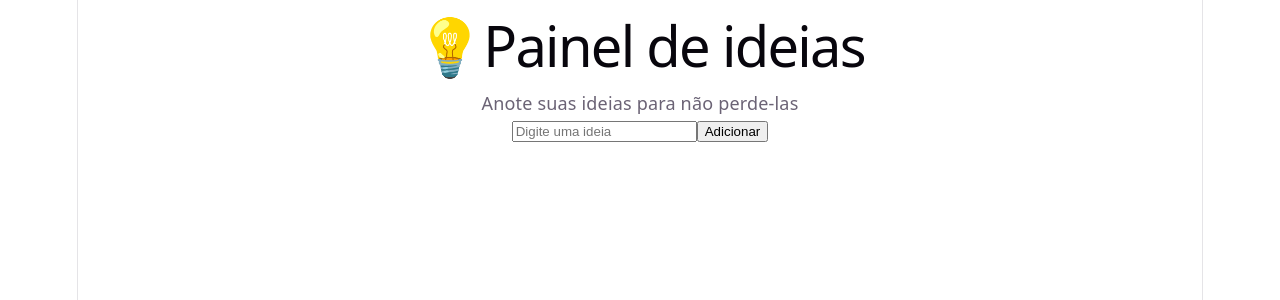
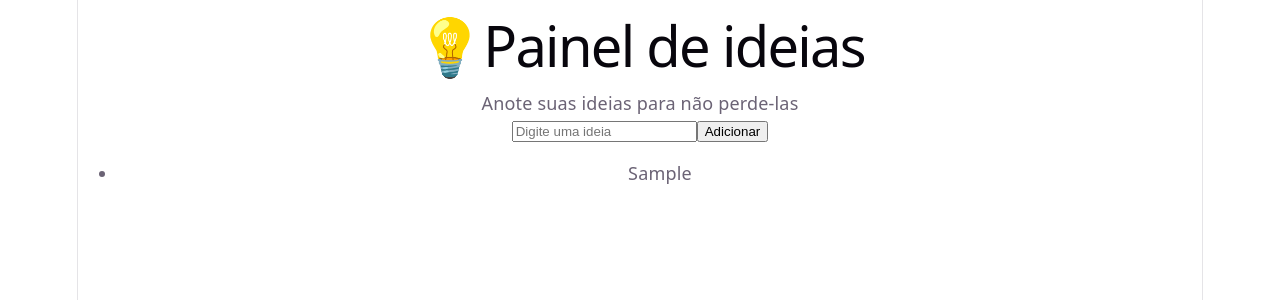
Before and after one commit to mariacmella-11/Painel-PTAC2, a React (Vite) app in the folder Painel de ideias/: page / in a window 1280 px wide. Both pictures are taken after typing "Sample" into the empty fields and a click on the button "Adicionar". Shown: the top 300 px of the page. Built offline with nearby package versions, Linux system fonts and the light colour scheme.

Commit message:
feat: listagem de ideias

```diff
--- a/Painel de ideias/src/App.jsx
+++ b/Painel de ideias/src/App.jsx
@@ -40,6 +40,14 @@ function App() {
     </form>
 
     {erro && <p>{erro}</p>}
+
+    <ul>
+      {ideias.map((ideia) => (
+        <li key={ideia.id}>
+          {ideia.texto}
+        </li>
+      ))}
+    </ul>
     </div>
   )
 }
```
